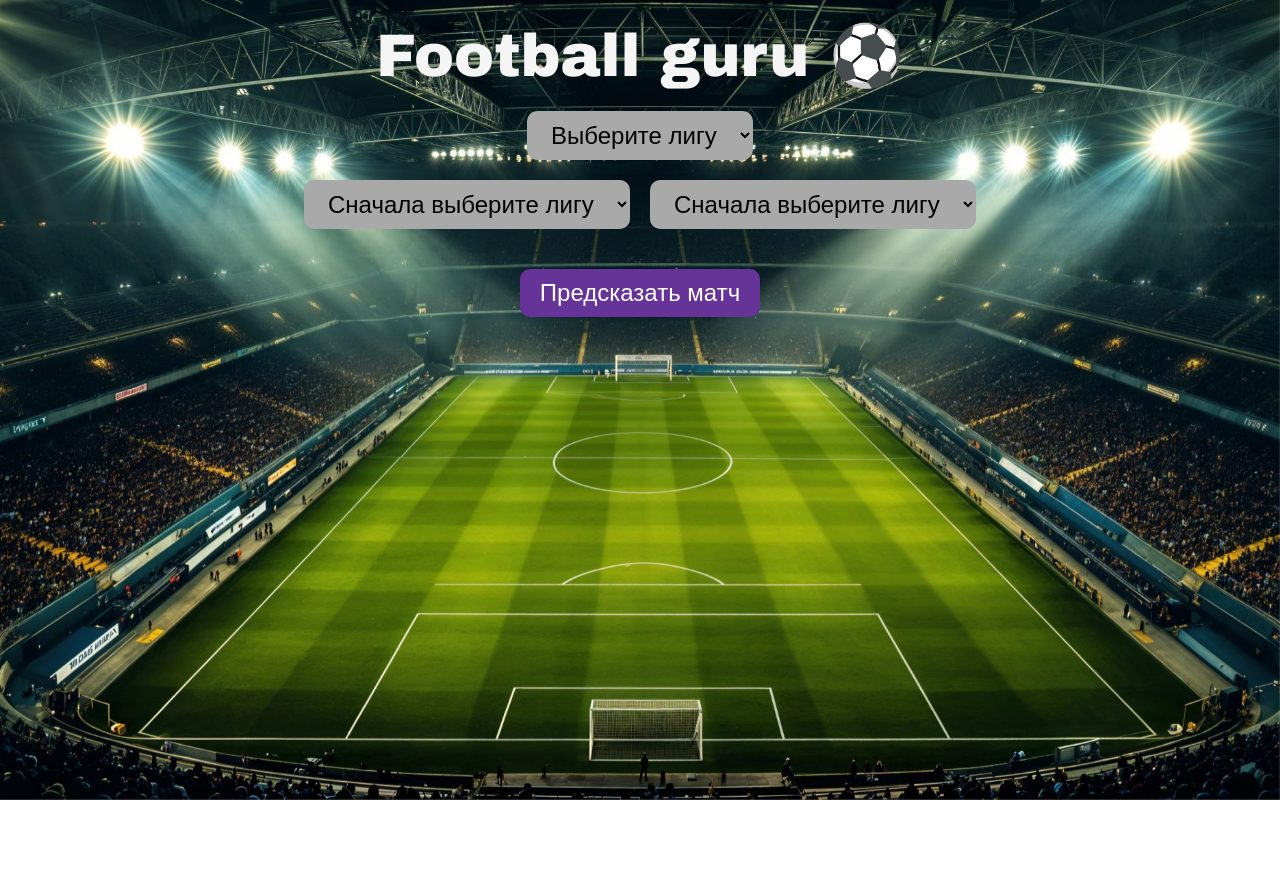
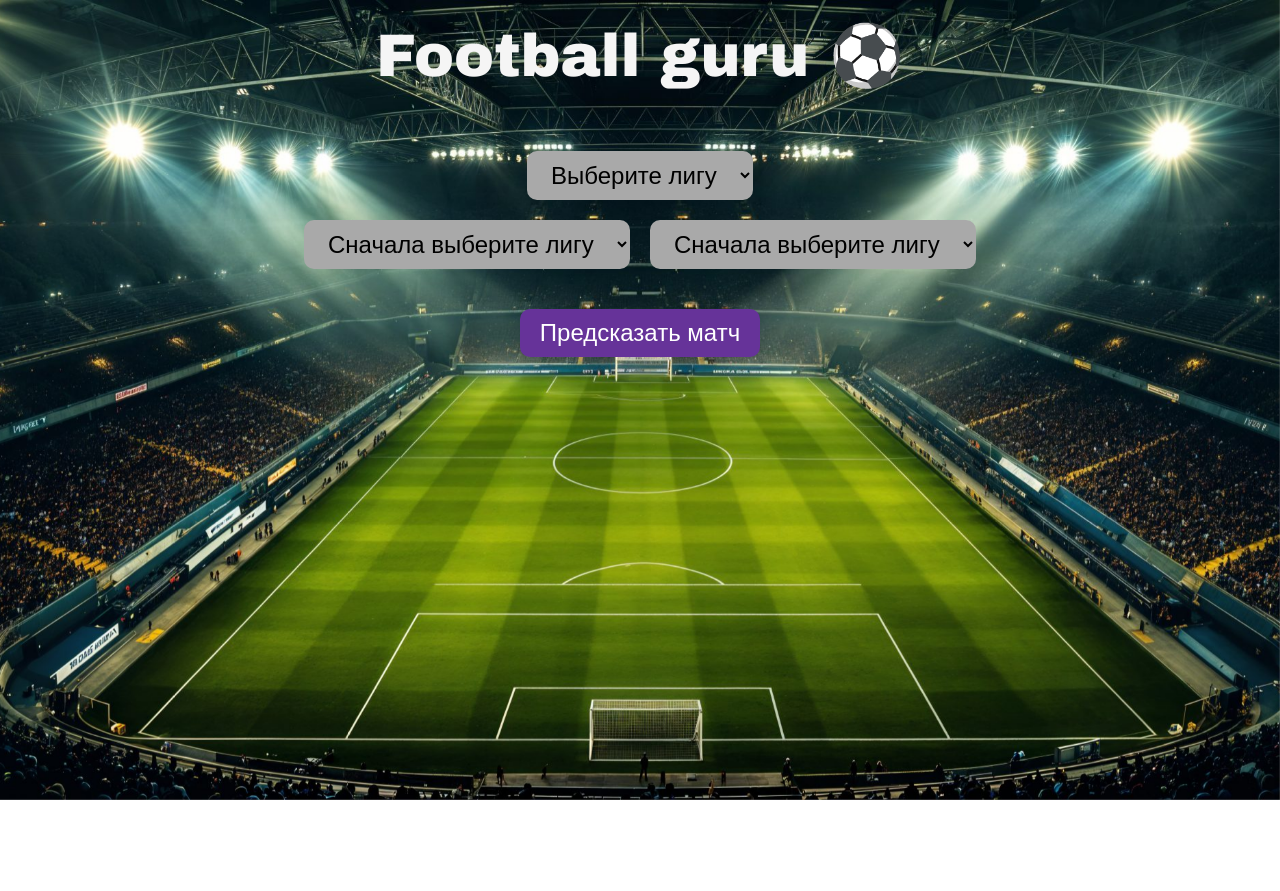
Before and after one commit to Jamal12321/Project, a Flask app: page / in a window 1280 px wide. Run offline with Flask 3, Linux system fonts and the light colour scheme.

Commit message:
Update index.html

```diff
--- a/templates/index.html
+++ b/templates/index.html
@@ -71,7 +71,7 @@
             justify-content: flex-start;
             min-height: 100vh;
             gap: 20px;
-            padding: 20px;
+            padding: 60px;
         }
 
         .button, .predict-button {
```
